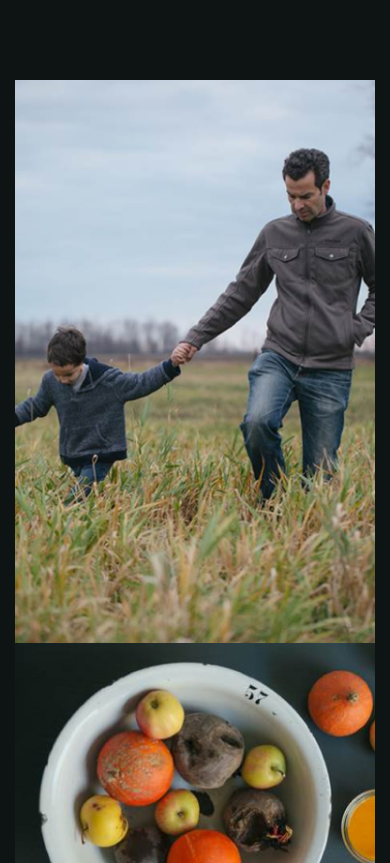
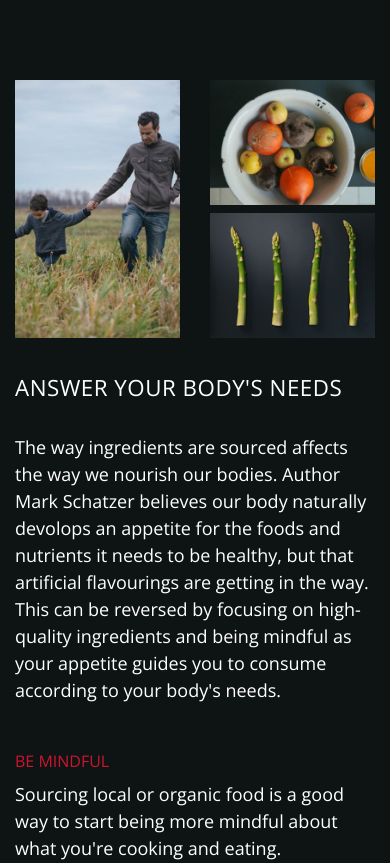
Before and after one commit to SimoTr84/Orchard-code-test, a website: page index.html in a window 390 px wide. Shown: the top 863 px of the page. Drawn offline with nearby package versions, Linux system fonts and the light colour scheme.

Commit message:
Final responsiveness fixes

```diff
--- a/index.html
+++ b/index.html
@@ -14,21 +14,32 @@
 <div class="container first-container">
 
 	<div class="row">
-		<div class="col-sm-6 col-md-6 col-lg-6 col-xl-4 col-img">
-			<img src="assets/Image-01@2x.jpg" alt="" class="img-fluid img-zoom">
+		<!-- First Column -->
+		<div class="col-6 col-sm-6 col-md-6 col-lg-6 col-xl-4 col-img">
+			<a href="#" target="_blank">
+				<img src="assets/Image-01@2x.jpg" alt="" class="img-fluid">
+			</a>
 		</div>
-		<div class="d-flex justify-content-between flex-column bd-highlight col-sm-6 col-md-6 col-lg-6 col-xl-4 col-img">
+		<!-- Second Column -->
+		<div class="col-6 col-sm-6 col-md-6 col-lg-6 col-xl-4 d-flex justify-content-between flex-column bd-highlight col-img">
+			<!-- Second Column - First Image -->
 			<div class="row">
 				<div class="col-sm-12">
-					<img src="assets/Image-02@2x.jpg" alt="" class="img-fluid">
+					<a href="#" target="_blank">
+						<img src="assets/Image-02@2x.jpg" alt="" class="img-fluid">
+					</a>
 				</div>
 			</div>
+			<!-- Second Column - Second Image -->
 			<div class="row">
 				<div class="col-sm-12">
-					<img src="assets/Image-03@2x.jpg" alt="" class="img-fluid">
+					<a href="#" target="_blank">
+						<img src="assets/Image-03@2x.jpg" alt="" class="img-fluid">
+					</a>
 				</div>
 			</div>
 		</div>
+		<!-- Third Column -->
 		<div class="col-text col-sm-12 col-md-12 col-lg-12 col-xl-4">
 			<h4 class="text-uppercase font-weight-lighter">
 				<span>
@@ -46,7 +57,6 @@
 
 <div class="container second-container">
 	<h1 class="text-center text-uppercase font-weight-light">All the latest from AEG</h1>
-
 	<!-- Cards -->
 	<div class="card-deck">
 		<!-- 1st Card -->
--- a/scss/_custom.scss
+++ b/scss/_custom.scss
@@ -24,9 +24,6 @@ body {
        transition: all 1.5s;
        &:hover {
          transform: scale(0.98);
-         -webkit-box-shadow: 4px 4px 5px 0px rgba($secondary, 0.65);
-         -moz-box-shadow:    4px 4px 5px 0px rgba($secondary, 0.65);
-         box-shadow:         4px 4px 5px 0px rgba($secondary, 0.65);
        }
      }
     }
@@ -47,6 +44,9 @@ body {
             height: 1px;
             border-bottom: 1px solid $white;
             content: "";
+            @include media-breakpoint-down(sm) {
+              border-bottom: none;
+            }
           }
         }
       }
@@ -84,11 +84,9 @@ body {
         transition: all 1.5s;
         &:hover {
           transform: scale(1.05);
-
         }
       }
       .card-body {
-        //padding-left: 0;
         .card-title {
           font-size: 1.125rem;
         }
```
Also changed, not shown: README.md, css/main.css, scss/main.css, 2 other files.
